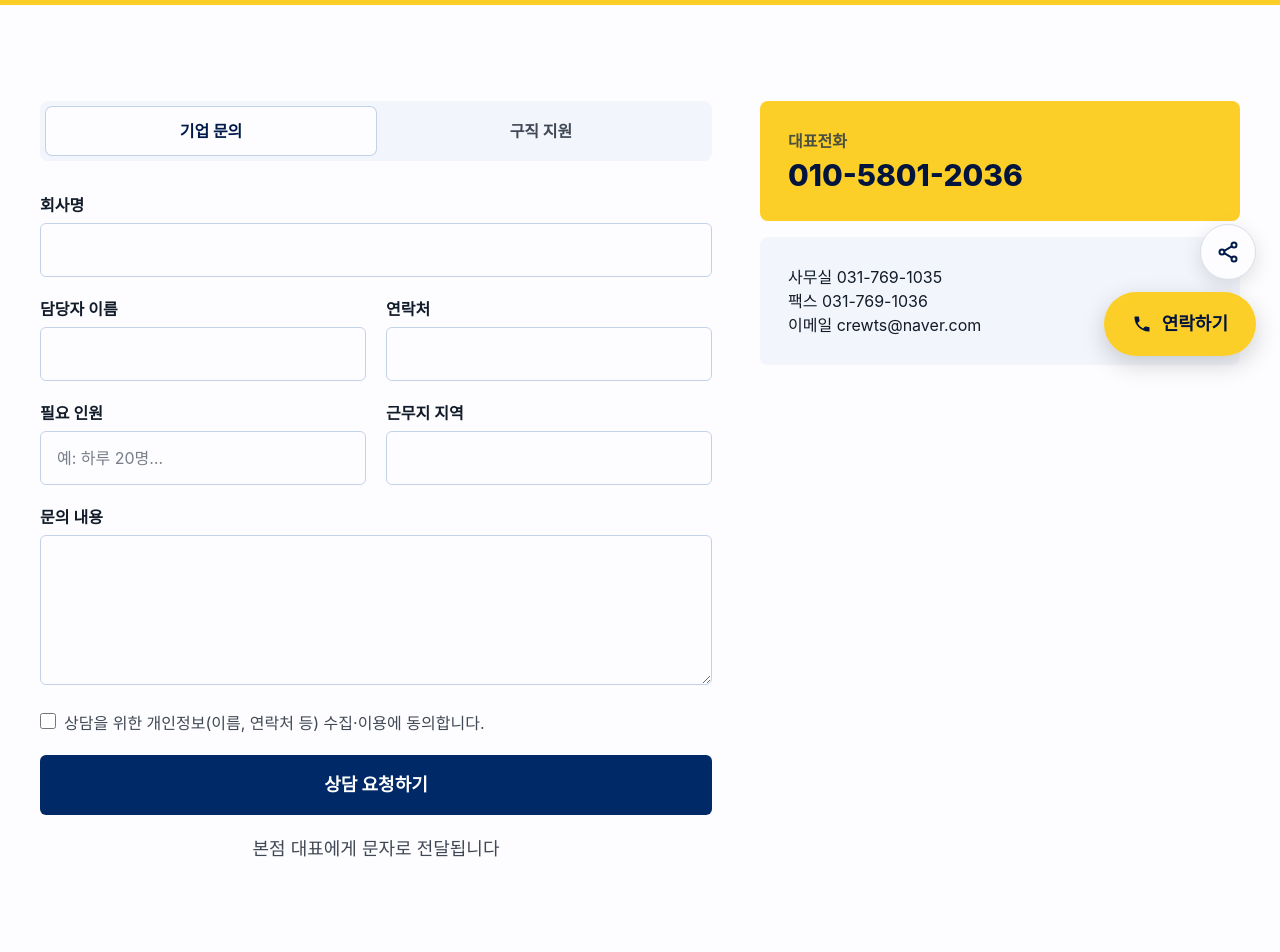
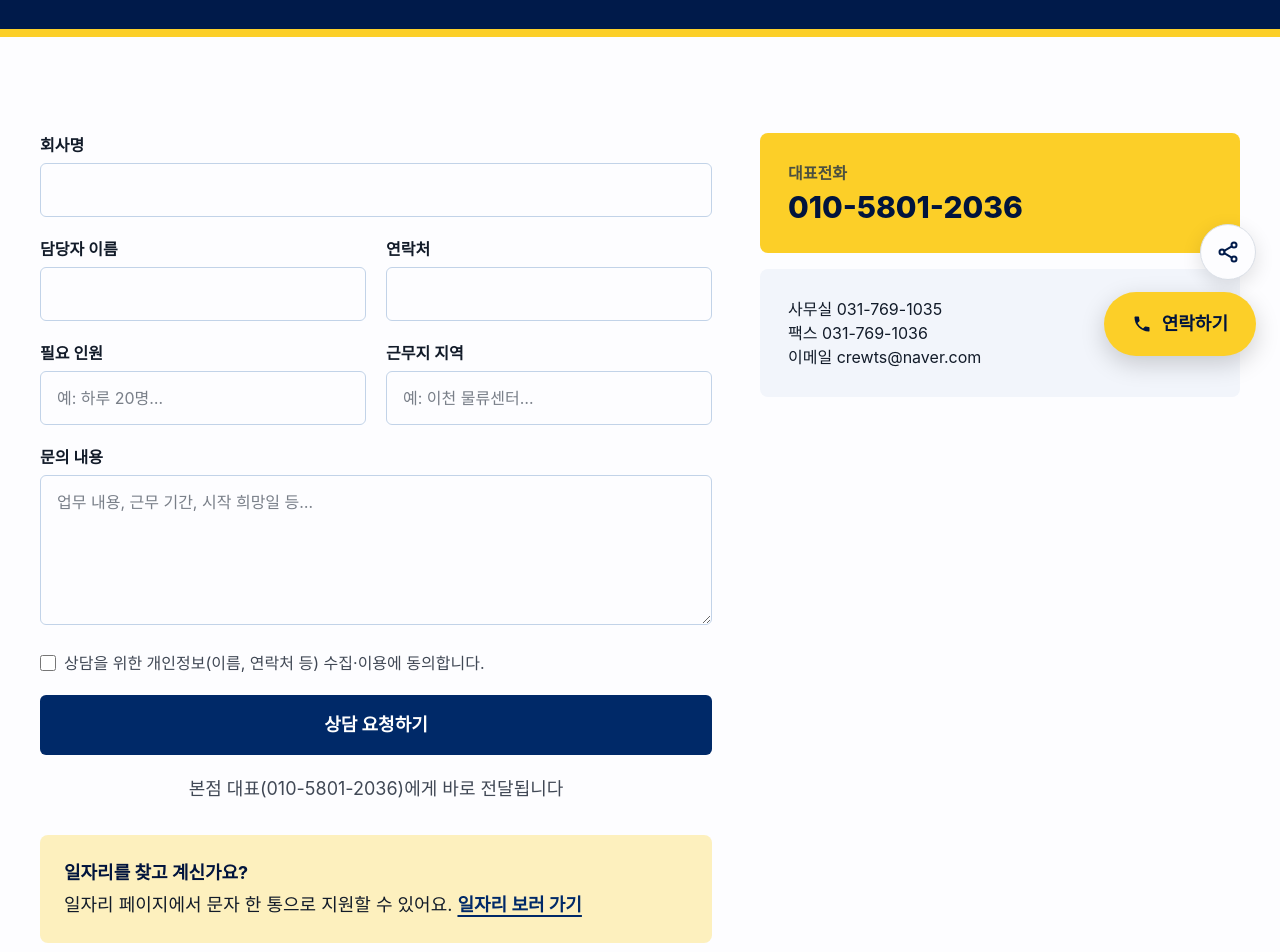
Before and after one commit to FlutterNeverDie/taesancrew, a Next.js app: page /contact in a window 1280 px wide. Shown: the part 420-1372 px from the top of the page. Built offline with nearby package versions, Linux system fonts and the light colour scheme; a web font is replaced by a local one.

Commit message:
문의 페이지를 기업 문의 전용으로: 구직 탭 제거·구직자 안내 추가, 문자 지원 양식에 희망 요일 추가

```diff
--- a/src/areas/contact/form/AREA.md
+++ b/src/areas/contact/form/AREA.md
@@ -3,8 +3,8 @@
 - **영역 경로:** `src/areas/contact/form/`
 - **보이는 곳:** /contact
 - **파일:** `ContactForm.tsx`, `index.tsx`
-- **내용:** 기업 문의 / 구직 지원 탭 폼 + 대표전화
+- **내용:** 기업·도급사 문의 전용 폼(회사명·담당자·연락처·필요 인원·근무지·문의 내용) + 대표전화 상자 + "일자리를 찾고 계신가요?" 안내(→ /jobs)
 - **데이터:** ContactForm.tsx, `company`
-- **주의:** 서버가 없어서 제출하면 문자를 만든다. 기업 문의 → 대표번호(본점), 구직 지원 → 희망 근무지 지점 대표 번호("어디든 괜찮아요"면 본점). 휴대폰은 문자 앱이 열리고, PC는 받는 번호·내용·복사 버튼을 보여준다. 구직 탭은 칸을 늘리지 않는다(운전·경험 등은 "하고 싶은 말" 힌트 문구로 유도). 희망 요일은 월~일 칩. 나중에 구글 시트 저장을 붙일 예정
+- **주의:** 구직 지원 탭은 2026-10-13에 뺐다(구직자는 일자리 페이지 문자 지원·연락하기 버튼으로). 서버가 없어서 제출하면 본점 대표번호로 보낼 문자를 만든다(휴대폰은 문자 앱, PC는 번호·내용·복사). 받는 방법을 바꾸려면 submit 함수만 고친다
 
 수정은 이 폴더 안에서만. 다른 영역도 쓰는 값(회사 정보·지점·고객사·질문)은 `src/lib/site.ts`에서 고친다.
--- a/src/areas/contact/form/ContactForm.tsx
+++ b/src/areas/contact/form/ContactForm.tsx
@@ -1,50 +1,31 @@
 "use client";
 
-import { useSearchParams } from "next/navigation";
+import Link from "next/link";
 import { useState, type FormEvent, type ReactNode } from "react";
-import { branches, company } from "@/lib/site";
+import { company } from "@/lib/site";
 
-type Kind = "business" | "worker";
-type Sent = { to: string; toName: string; text: string } | null;
+type Sent = { text: string } | null;
 
-const DAYS = ["월", "화", "수", "목", "금", "토", "일"];
-const ANYWHERE = "어디든 괜찮아요";
-
-// 서버가 없는 정적 사이트라, 제출하면 받을 사람에게 보낼 문자를 만들어 준다
-// - 기업 문의 → 대표번호(본점)
-// - 구직 지원 → 희망 근무지 지점 대표 번호 ("어디든"이면 본점)
-// 휴대폰: 문자 앱이 내용이 채워진 채로 열린다 / PC: 받는 번호와 내용을 보여주고 복사할 수 있게 한다
-function recipient(kind: Kind, workplace: string | null) {
-  if (kind === "business") return { to: company.mainPhone, toName: "본점 대표" };
-  const b = branches.find((x) => x.name === workplace) ?? branches[0];
-  return { to: b.phone ?? company.mainPhone, toName: `${b.name} 대표` };
-}
-
+// 기업·도급사 문의 전용 폼 (구직자는 일자리 페이지의 문자 지원으로 안내)
+// 서버가 없는 정적 사이트라, 제출하면 본점 대표번호로 보낼 문자를 만든다
+// 휴대폰: 문자 앱이 내용이 채워진 채로 열린다 / PC: 번호와 내용을 보여주고 복사할 수 있게 한다
 export function ContactForm() {
-  const params = useSearchParams();
-  const [kind, setKind] = useState<Kind>(params.get("type") === "worker" ? "worker" : "business");
   const [sent, setSent] = useState<Sent>(null);
   const [copied, setCopied] = useState(false);
+  const to = company.mainPhone;
 
   function submit(e: FormEvent<HTMLFormElement>) {
     e.preventDefault();
     const data = new FormData(e.currentTarget);
-    // 화면 순서대로 한 줄씩. 빈 칸은 빼고, 희망 요일은 여러 개를 하나로 묶는다
     const lines: string[] = [];
-    const seen = new Set<string>();
-    for (const k of data.keys()) {
-      if (k === "agree" || seen.has(k)) continue;
-      seen.add(k);
-      const v = data.getAll(k).map(String).filter((x) => x.trim()).join("·");
-      if (v) lines.push(`${k}: ${v}`);
+    for (const [k, v] of data.entries()) {
+      if (k === "agree" || !String(v).trim()) continue;
+      lines.push(`${k}: ${v}`);
     }
-    const title = kind === "business" ? "[기업 문의]" : "[구직 지원]";
-    const text = [title, ...lines].join("\n");
-    const r = recipient(kind, data.get("희망 근무지") as string | null);
-
+    const text = ["[기업 문의]", ...lines].join("\n");
     const mobile = /Android|iPhone|iPad|iPod/i.test(navigator.userAgent);
-    if (mobile) location.href = `sms:${r.to.replaceAll("-", "")}?&body=${encodeURIComponent(text)}`;
-    setSent({ ...r, text });
+    if (mobile) location.href = `sms:${to.replaceAll("-", "")}?&body=${encodeURIComponent(text)}`;
+    setSent({ text });
     setCopied(false);
   }
 
@@ -62,31 +43,7 @@ export function ContactForm() {
 
   return (
     <div>
-      <div className="mb-8 grid grid-cols-2 rounded-lg bg-navy-50 p-1.5">
-        {(
-          [
-            ["business", "기업 문의"],
-            ["worker", "구직 지원"],
-          ] as const
-        ).map(([k, text]) => (
-          <button
-            key={k}
-            type="button"
-            onClick={() => {
-              setKind(k);
-              setSent(null);
-            }}
-            aria-pressed={kind === k}
-            className={`press cursor-pointer rounded-md py-3 font-bold ${kind === k ? "bg-paper text-navy-900 ring-1 ring-navy-200" : "text-muted"}`}
-          >
-            {text}
-          </button>
-        ))}
-      </div>
-
-      <form key={kind} onSubmit={submit} className="space-y-5">
-        {kind === "business" ? (
-          <>
+      <form onSubmit={submit} className="space-y-5">
         <Field label="회사명"><input name="회사명" autoComplete="organization" required className={input} /></Field>
         <div className="grid gap-5 sm:grid-cols-2">
           <Field label="담당자 이름"><input name="이름" autoComplete="name" required className={input} /></Field>
@@ -96,82 +53,50 @@ export function ContactForm() {
           <Field label="필요 인원">
             <input name="필요 인원" placeholder="예: 하루 20명…" className={input} />
           </Field>
-              <Field label="근무지 지역"><input name="근무지" className={input} /></Field>
+          <Field label="근무지 지역"><input name="근무지" placeholder="예: 이천 물류센터…" className={input} /></Field>
         </div>
-            <Field label="문의 내용"><textarea name="내용" rows={5} className={input} /></Field>
-          </>
-        ) : (
-          <>
-            <div className="grid gap-5 sm:grid-cols-2">
-              <Field label="성함"><input name="이름" autoComplete="name" required className={input} /></Field>
-              <Field label="생년월일"><input name="생년월일" inputMode="numeric" autoComplete="off" placeholder="예: 900101…" className={input} /></Field>
-            </div>
-            <div className="grid gap-5 sm:grid-cols-2">
-              <Field label="연락처"><input name="연락처" type="tel" autoComplete="tel" inputMode="tel" required className={input} /></Field>
-              <Field label="거주지"><input name="거주지" autoComplete="address-level2" placeholder="예: 성남시 수정구…" className={input} /></Field>
-            </div>
-            <div className="grid gap-5 sm:grid-cols-2">
-              <Field label="희망 근무지">
-                <select name="희망 근무지" className={input}>
-                  {branches.map((b) => (
-                    <option key={b.slug}>{b.name}</option>
-                  ))}
-                  <option>{ANYWHERE}</option>
-                </select>
+        <Field label="문의 내용">
+          <textarea name="내용" rows={5} placeholder="업무 내용, 근무 기간, 시작 희망일 등…" className={input} />
         </Field>
-              <Field label="시작 가능일"><input name="시작 가능일" type="date" className={input} /></Field>
-            </div>
-            {/* 희망 요일: 누르는 칩 (여러 개 선택) */}
-            <fieldset>
-              <legend className="mb-1.5 text-base font-semibold text-ink">희망 요일</legend>
-              <div className="grid grid-cols-7 gap-1.5 sm:gap-2">
-                {DAYS.map((d) => (
-                  <label key={d} className="cursor-pointer">
-                    <input type="checkbox" name="희망 요일" value={d} className="peer sr-only" />
-                    <span className="press flex h-12 items-center justify-center rounded-md border border-navy-200 bg-paper text-base font-bold text-ink peer-checked:border-navy-900 peer-checked:bg-navy-900 peer-checked:text-white peer-focus-visible:outline-3 peer-focus-visible:outline-offset-2 peer-focus-visible:outline-navy-700">
-                      {d}
-                    </span>
-                  </label>
-                ))}
-              </div>
-            </fieldset>
-            <Field label="하고 싶은 말">
-              <textarea name="하고 싶은 말" rows={3} placeholder="물류 경험 유무, 운전 가능 유무, 희망 사항…" className={input} />
-            </Field>
-          </>
-        )}
 
         <label className="flex items-start gap-2 text-base text-muted">
-          <input type="checkbox" name="agree" required className="mt-0.5 h-4 w-4" />
+          <input type="checkbox" name="agree" required className="mt-1 h-4 w-4" />
           상담을 위한 개인정보(이름, 연락처 등) 수집·이용에 동의합니다.
         </label>
         <button type="submit" className="press w-full cursor-pointer rounded-md bg-navy-800 py-4 text-lg font-bold text-white hover:bg-navy-900">
-          {kind === "business" ? "상담 요청하기" : "지원하기"}
+          상담 요청하기
         </button>
-        <p className="text-center text-base text-muted md:text-lg">
-          {kind === "business" ? "본점 대표에게 문자로 전달됩니다" : "희망 근무지 지점 대표에게 문자로 전달됩니다"}
-        </p>
+        <p className="text-center text-base text-muted md:text-lg">본점 대표({to})에게 바로 전달됩니다</p>
       </form>
 
       {/* 제출 후: PC에서는 문자 앱이 없으므로 받는 번호와 내용을 보여준다 */}
       {sent && (
         <div role="status" className="mt-6 rounded-lg border-2 border-navy-900 bg-navy-50 p-5">
-          <p className="text-lg font-extrabold text-navy-950">
-            {sent.toName}에게 보낼 문자가 준비됐어요
-          </p>
+          <p className="text-lg font-extrabold text-navy-950">본점 대표에게 보낼 문자가 준비됐어요</p>
           <p className="mt-1 text-base text-muted">휴대폰이면 문자 앱이 열립니다. 안 열리면 아래 번호로 내용을 보내주세요.</p>
-          <p className="mt-3 text-2xl font-extrabold text-navy-900 tabular-nums">{sent.to}</p>
+          <p className="mt-3 text-2xl font-extrabold text-navy-900 tabular-nums">{to}</p>
           <pre className="mt-3 rounded-md bg-paper p-4 font-sans text-base whitespace-pre-wrap text-ink">{sent.text}</pre>
           <div className="mt-3 flex flex-wrap gap-2">
             <button type="button" onClick={copy} className="press min-h-12 cursor-pointer rounded-md bg-navy-900 px-5 font-bold text-white hover:bg-navy-800">
               {copied ? "내용을 복사했어요" : "내용 복사"}
             </button>
-            <a href={`tel:${sent.to.replaceAll("-", "")}`} className="press inline-flex min-h-12 items-center rounded-md border-2 border-navy-900 px-5 font-bold text-navy-900 hover:bg-paper">
+            <a href={`tel:${to.replaceAll("-", "")}`} className="press inline-flex min-h-12 items-center rounded-md border-2 border-navy-900 px-5 font-bold text-navy-900 hover:bg-paper">
               전화하기
             </a>
           </div>
         </div>
       )}
+
+      {/* 실수로 들어온 구직자 안내 */}
+      <div className="mt-8 rounded-lg bg-point/30 p-5 md:p-6">
+        <p className="text-lg font-bold text-navy-950">일자리를 찾고 계신가요?</p>
+        <p className="mt-1 text-base text-ink md:text-lg">
+          일자리 페이지에서 문자 한 통으로 지원할 수 있어요.{" "}
+          <Link href="/jobs" className="font-bold text-navy-800 underline decoration-2 underline-offset-4">
+            일자리 보러 가기
+          </Link>
+        </p>
+      </div>
     </div>
   );
 }
--- a/src/areas/contact/form/index.tsx
+++ b/src/areas/contact/form/index.tsx
@@ -1,4 +1,3 @@
-import { Suspense } from "react";
 import { Container } from "@/components/ui";
 import { company, tel } from "@/lib/site";
 import { ContactForm as Form } from "./ContactForm";
@@ -7,9 +6,7 @@ export function ContactFormArea() {
   return (
     <section className="py-16 md:py-24">
       <Container className="grid gap-12 md:grid-cols-[minmax(0,1.4fr)_minmax(0,1fr)]">
-        <Suspense>
-          <Form />
-        </Suspense>
+        <Form />
         <aside className="space-y-4">
           <a href={tel(company.mainPhone)} className="press block rounded-lg bg-point p-7 hover:bg-point-dark">
             <p className="text-base font-bold text-navy-900/70">대표전화</p>
--- a/src/areas/contact/hero/index.tsx
+++ b/src/areas/contact/hero/index.tsx
@@ -2,6 +2,6 @@ import { PageHero } from "@/components/ui";
 
 export function ContactHero() {
   return (
-    <PageHero title="문의하기" desc="24시간 연중무휴로 의견을 듣습니다. 남겨주시면 빠르게 연락드립니다." />
+    <PageHero title="인력 요청·도급 상담" desc="필요한 인원과 근무지를 남겨주시면 본점 대표가 직접 연락드립니다. 24시간 연중무휴로 의견을 듣습니다." />
   );
 }
--- a/src/areas/jobs/faq/index.tsx
+++ b/src/areas/jobs/faq/index.tsx
@@ -14,11 +14,7 @@ export function JobsFaq() {
             <Link href="/faq#worker" className="font-bold text-navy-800 underline decoration-2 underline-offset-4">
               전체 질문
             </Link>
-            을 보거나{" "}
-            <Link href="/contact?type=worker" className="font-bold text-navy-800 underline decoration-2 underline-offset-4">
-              온라인으로 지원
-            </Link>
-            하세요.
+            을 보거나, 위의 지점 번호로 문자 한 통 보내주세요.
           </p>
         </div>
         <FaqList items={workerFaq.slice(0, 4)} />
--- a/src/areas/jobs/hero/index.tsx
+++ b/src/areas/jobs/hero/index.tsx
@@ -15,7 +15,7 @@ export function JobsHero() {
             지원하세요
           </h1>
           <p className="mt-6 max-w-lg text-lg leading-relaxed text-white/85 md:text-xl">
-            다섯 가지만 보내주시면 희망 근무지의 지점장이 직접 연락드립니다. 처음이어도, 하루만 일해도 괜찮아요.
+            아래 내용을 보내주시면 희망 근무지의 지점 대표가 직접 연락드립니다. 처음이어도, 하루만 일해도 괜찮아요.
           </p>
         </div>
 
@@ -26,7 +26,7 @@ export function JobsHero() {
               <li key={f.label} className="flex flex-wrap items-baseline gap-x-4 gap-y-0.5 py-3">
                 <span className="w-6 shrink-0 text-lg font-extrabold text-navy-700 tabular-nums">{i + 1}</span>
                 <span className="text-xl font-bold md:text-2xl">{f.label}</span>
-                {f.hint && <span className="text-base font-semibold text-navy-700">{f.hint} 중</span>}
+                {f.hint && <span className="text-base font-semibold text-navy-700">{f.hint}</span>}
               </li>
             ))}
           </ol>
--- a/src/lib/site.ts
+++ b/src/lib/site.ts
@@ -235,8 +235,9 @@ export const smsFields: { label: string; hint?: string }[] = [
   { label: "성함" },
   { label: "생년월일" },
   { label: "거주지" },
-  { label: "희망 근무지", hint: workplaceChoices },
+  { label: "희망 근무지", hint: `${workplaceChoices} 중` },
   { label: "시작 가능일" },
+  { label: "희망 요일", hint: "예: 월·수·금, 주말만" },
 ];
 // workplace를 넘기면 희망 근무지를 미리 채운다 (지점별 "문자 지원" 버튼)
 export const smsApplyHref = (phone: string, workplace?: string) => {
```
Also changed, not shown: todo/README.md. Lines whose indentation alone changed are shown as unchanged.
